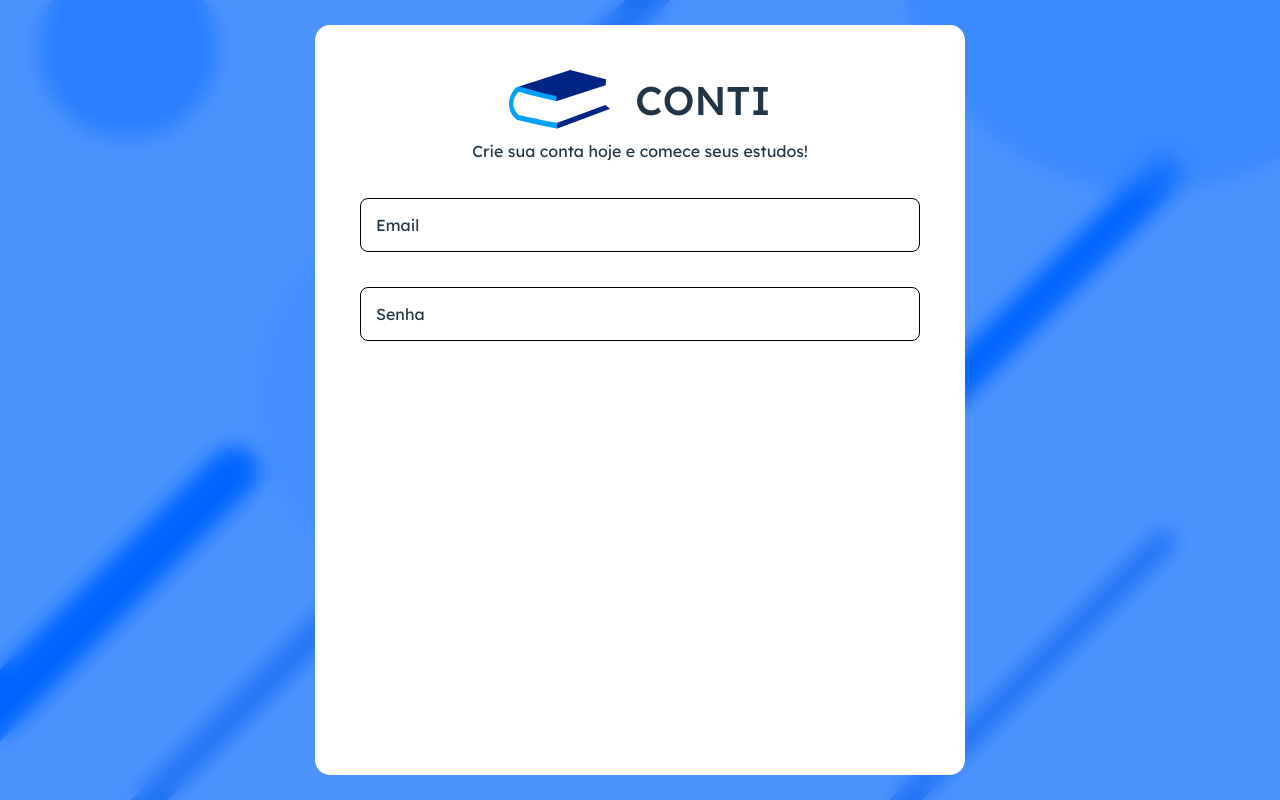
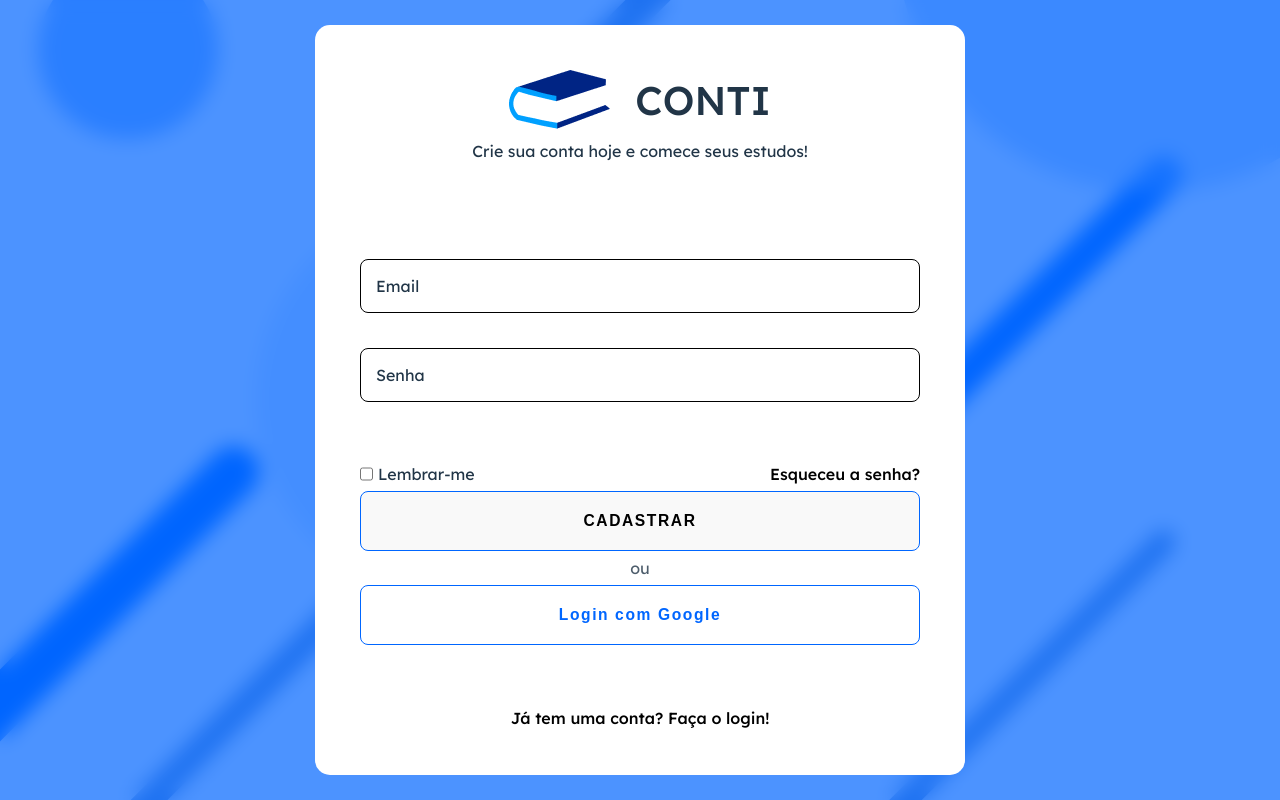
Before and after one commit to TCC-CTI-grupo-1/ConTI, a React (Vite) app in the folder client/: page / in a window 1280 px wide. Built offline with nearby package versions, Linux system fonts and the light colour scheme.

Commit message:
Adicionado botões (Sem funcionamento)
Adicionar um hover melhor pra eles e um style melhor para o checkbox

```diff
--- a/client/src/App.scss
+++ b/client/src/App.scss
@@ -117,6 +117,7 @@
 }
 
 #inputArea{
+
   width: 650px;
   height: 750px;
   border-radius: 15px;
@@ -125,18 +126,42 @@
   display: flex;
   flex-direction: column;
   align-items: center;
+  justify-content: space-between;
 
   & > #logo{
-    gap: 25px;
+    gap: 10px;
+    flex-direction: column;
+    & .logo{
+      display: flex;
+      align-items: center;
+      justify-content: center;
+      gap: 25px;
+    }
     & h2{
       font-weight: 500;
     }
   }
-
-  & > .texto{
-    margin-top: 10px;
-  }
   & > #inputs{
     width: 100%;
   }
+
+  & > #options{
+    width: 100%;
+    display: flex;
+    gap: 5px;
+    align-items: center;
+    flex-direction: column;
+    & > p{
+      opacity: 80%;
+    }
+    & > .moreOptions{
+      display: flex;
+      justify-content: space-between;
+      width: 100%;
+      & div{
+        display: flex;
+        gap: 5px;
+      }
+    }
+  }
 }
--- /dev/null
+++ b/client/src/components/Button.tsx
@@ -0,0 +1,15 @@
+interface Props{
+    text: string;
+    type?: 1 | 2;
+    onClick: () => void;
+}
+
+const Button = ({text, onClick, type = 1}: Props) => {
+    return (
+        <button onClick={onClick} className={type == 2 ? 'secondary' : ''}>
+             <h3> {text} </h3>
+        </button>
+    )
+}
+
+export default Button;
--- a/client/src/components/user/InputArea.tsx
+++ b/client/src/components/user/InputArea.tsx
@@ -1,6 +1,7 @@
 import logo from '../../assets/logo.png';
 import { useState } from 'react';
 import Input from '../Input';
+import Button from '../Button';
 
 const InputArea = () => {
     const [isLogin, setIsLogin] = useState(true);
@@ -77,19 +78,37 @@ const InputArea = () => {
     return (
         <div id="inputArea">
             <div id="logo" className='center'>
+                <div className="logo">
                     <img src={logo} alt="Logo" />
                     <h2>CONTI</h2>
                 </div>
+
                 <div className="texto">
                     {isLogin ? <p>Crie sua conta hoje e comece seus estudos!</p>
                     :
                     <p>Faça login com suas credenciais.</p>}
                 </div>
+            </div>
+
             <div id="inputs">
                 <Input name="email" label="Email" onChange={handleEmailChange}/>
                 <Input name="password" label="Senha" onChange={handlePasswordChange}/>
             </div>
-
+            <div id="options">
+                <div className="moreOptions">
+                    <div>
+                        <input type="checkbox" name="remember" id="remember"/>
+                        <p>Lembrar-me</p>
+                    </div>
+                    <a>Esqueceu a senha?</a>
+                </div>
+                <Button text={isLogin ? 'CADASTRAR' : 'LOGIN'} onClick={() => setIsLogin(!isLogin)} />
+                <p>ou</p>
+                <Button text={'Login com Google'} type={2} onClick={() => {}} />
+            </div>
+            <div className="noAccount">
+                <a>{isLogin ? 'Já tem uma conta? Faça o login!' : 'Não tem uma conta? Faça o Cadastro!'}</a>
+            </div>
 
         </div>
     )
--- a/client/src/index.scss
+++ b/client/src/index.scss
@@ -134,13 +134,42 @@
 
 }
 
+button.secondary{
+  background-color: transparent;
+  border: 1px solid var(--primary-color);
+  & > h3{
+    color: var(--primary-color);
+  }
+}
+
+button{
+  width: 100%;
+  padding: 1.5em;
+  border-radius: 8px;
+  border: none;
+  background-color: var(--primary-color);
+  border: 1px solid var(--primary-color);
+  & > h3{
+    letter-spacing: 0.1rem;
+    font-weight: 600;
+  }
+  transition: 0.25s;
+  cursor: pointer;
+}
+
+button:hover{
+  background-color: var(--primary-color-80);
+}
+
 a {
   font-weight: 500;
-  color: #646cff;
+  color: black;
   text-decoration: inherit;
+  transition: 0.2s;
 }
 a:hover {
-  color: #535bf2;
+  color: var(--primary-color);
+  cursor: pointer;
 }
 
 body {
@@ -161,24 +190,7 @@ h2{
 
 }
 
-button {
-  border-radius: 8px;
-  border: 1px solid transparent;
-  padding: 0.6em 1.2em;
-  font-size: 1em;
-  font-weight: 500;
-  font-family: inherit;
-  background-color: #1a1a1a;
-  cursor: pointer;
-  transition: border-color 0.25s;
-}
-button:hover {
-  border-color: #646cff;
-}
-button:focus,
-button:focus-visible {
-  outline: 4px auto -webkit-focus-ring-color;
-}
+
 
 @media (prefers-color-scheme: light) {
   :root {
```
Lines whose indentation alone changed are shown as unchanged.
